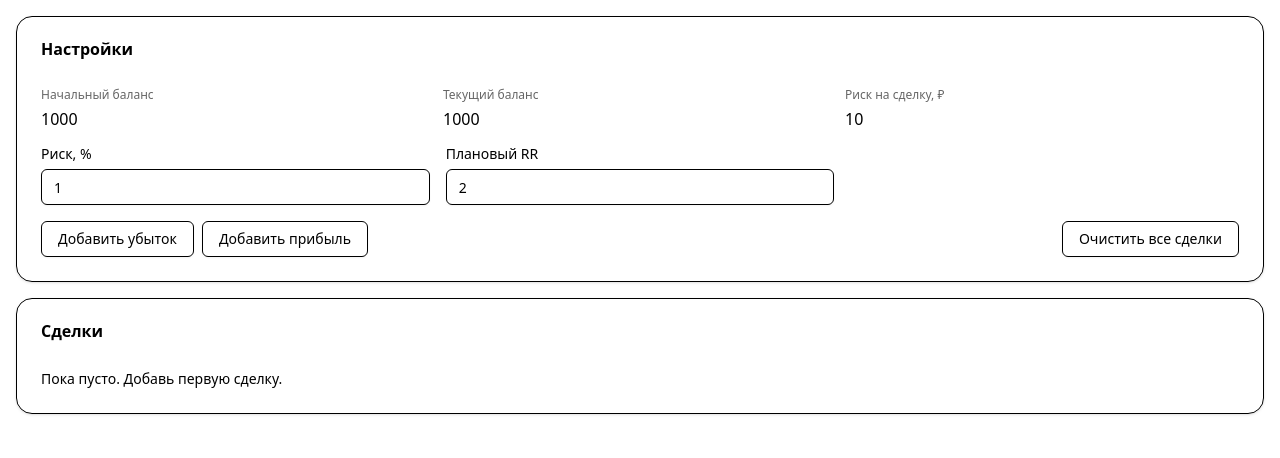
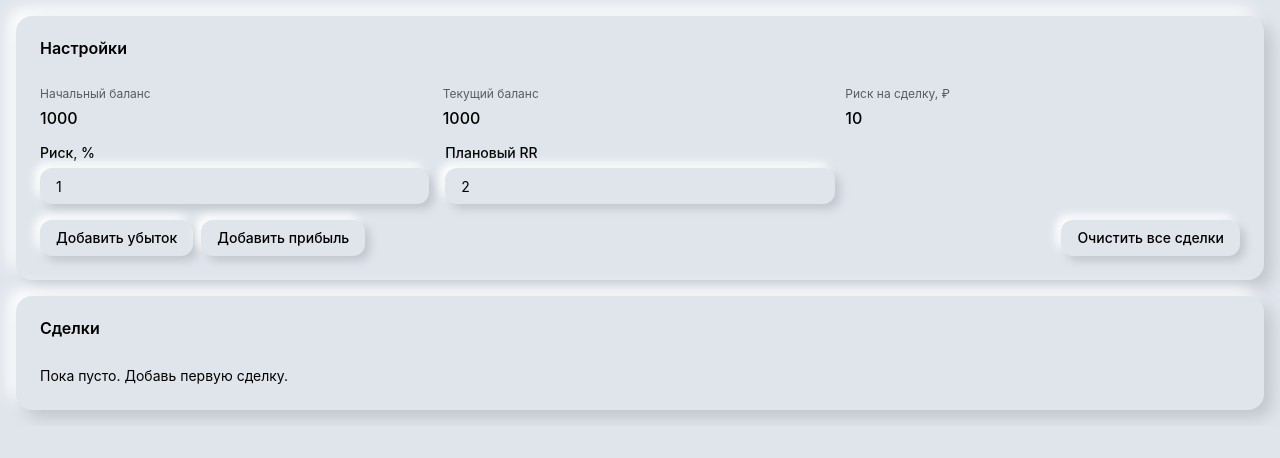
Before and after one commit to Unagimaki/trade-app, a React (Vite) app: page / in a window 1280 px wide. Shown: the top 458 px of the page. Built offline with nearby package versions, Linux system fonts and the light colour scheme.

Commit message:
added design system

```diff
--- a/src/components/ui/button.tsx
+++ b/src/components/ui/button.tsx
@@ -24,7 +24,11 @@ const buttonVariants = cva(
         ghost:
           "hover:bg-accent hover:text-accent-foreground dark:hover:bg-accent/50 hover:scale-[1.02] active:scale-[0.98]",
         link:
-          "text-primary underline-offset-4 hover:underline", // без scale для ссылок
+          "text-primary underline-offset-4 hover:underline",
+        neo:
+          "neo-button text-foreground font-medium " +
+          "hover:neo-button-hover active:neo-button-active " +
+          "disabled:neo-button-disabled",
       },
       size: {
         default: "h-9 px-4 py-2 has-[>svg]:px-3",
--- a/src/components/ui/card.tsx
+++ b/src/components/ui/card.tsx
@@ -7,7 +7,7 @@ function Card({ className, ...props }: React.ComponentProps<"div">) {
     <div
       data-slot="card"
       className={cn(
-        "bg-card text-card-foreground flex flex-col gap-6 rounded-xl border py-6 shadow-sm",
+        "neo-card bg-card text-card-foreground flex flex-col gap-6 rounded-xl py-6 shadow-sm",
         className
       )}
       {...props}
--- a/src/components/ui/input.tsx
+++ b/src/components/ui/input.tsx
@@ -1,5 +1,4 @@
 import * as React from "react"
-
 import { cn } from "@/lib/utils"
 
 function Input({ className, type, ...props }: React.ComponentProps<"input">) {
@@ -8,8 +7,9 @@ function Input({ className, type, ...props }: React.ComponentProps<"input">) {
       type={type}
       data-slot="input"
       className={cn(
-        "file:text-foreground placeholder:text-muted-foreground selection:bg-primary selection:text-primary-foreground dark:bg-input/30 border-input flex h-9 w-full min-w-0 rounded-md border bg-transparent px-3 py-1 text-base shadow-xs transition-[color,box-shadow] outline-none file:inline-flex file:h-7 file:border-0 file:bg-transparent file:text-sm file:font-medium disabled:pointer-events-none disabled:cursor-not-allowed disabled:opacity-50 md:text-sm",
-        "focus-visible:border-ring focus-visible:ring-ring/50 focus-visible:ring-[3px]",
+        "file:text-foreground placeholder:text-muted-foreground selection:bg-primary selection:text-primary-foreground dark:bg-input/30 border-input flex h-9 w-full min-w-0 rounded-md border bg-transparent px-3 py-1 text-base transition-[color,box-shadow] outline-none file:inline-flex file:h-7 file:border-0 file:bg-transparent file:text-sm file:font-medium disabled:pointer-events-none disabled:cursor-not-allowed disabled:opacity-50 md:text-sm",
+        // УБИРАЕМ стандартные focus-стили shadcn!
+        // "focus-visible:border-ring focus-visible:ring-ring/50 focus-visible:ring-[3px]",
         "aria-invalid:ring-destructive/20 dark:aria-invalid:ring-destructive/40 aria-invalid:border-destructive",
         className
       )}
--- a/src/entities/trade/ui/TradeItem.tsx
+++ b/src/entities/trade/ui/TradeItem.tsx
@@ -29,12 +29,12 @@ export default function TradeItem({ trade, index }: { trade: Trade, index: numbe
   const pnlClass = pnl > 0 ? "text-green-600" : pnl < 0 ? "text-red-600" : "text-muted-foreground";
 
   return (
-    <Card className="rounded-2xl">
+    <Card className=".neo-card rounded-2xl">
       <CardHeader className="flex-row items-center justify-between space-y-0">
         <CardTitle className="text-base">Сделка {index}</CardTitle>
         <div className="flex items-center gap-2">
           <div className="text-xs text-muted-foreground">{formatDate(trade.date)}</div>
-          <Button variant="outline" size="sm" onClick={() => dispatch(removeTrade(trade.id))}>
+          <Button variant="neo" size="sm" onClick={() => dispatch(removeTrade(trade.id))}>
             Удалить
           </Button>
         </div>
--- a/src/features/settings-panel/ui/SettingsPanel.tsx
+++ b/src/features/settings-panel/ui/SettingsPanel.tsx
@@ -91,6 +91,7 @@ export default function SettingsPanel() {
             <Input
               id="riskPercent"
               type="number"
+              className="neo-input"
               min={0}
               max={100}
               step={1}
@@ -104,6 +105,7 @@ export default function SettingsPanel() {
               id="plannedRR"
               type="number"
               step="0.1"
+              className="neo-input"
               min={0.1}
               value={plannedRR}
               onChange={onRRChange}
@@ -113,10 +115,10 @@ export default function SettingsPanel() {
 
         {/* Действия со сделками */}
         <div className="flex flex-wrap gap-2">
-          <Button variant="outline" onClick={onAddLoss}>Добавить убыток</Button>
-          <Button variant="outline" onClick={onAddWin}>Добавить прибыль</Button>
+          <Button variant="neo" onClick={onAddLoss}>Добавить убыток</Button>
+          <Button variant="neo" onClick={onAddWin}>Добавить прибыль</Button>
           <div className="grow" />
-            <Button variant="outline" onClick={() => dispatch(clearAll())}>
+            <Button variant="neo" onClick={() => dispatch(clearAll())}>
               Очистить все сделки
             </Button>
           </div>
--- a/src/index.css
+++ b/src/index.css
@@ -1,2 +1,13 @@
 @import "tailwindcss";
 @import "tw-animate-css";
+@import './styles/neumorphism.css';
+
+body {
+    background-color: #e0e5ec;
+    font-family: 'Inter', sans-serif;
+    overflow: hidden;
+}
+
+html {
+    overflow-y: scroll;
+}
--- /dev/null
+++ b/src/styles/neumorphism.css
@@ -0,0 +1,111 @@
+/* src/styles/neumorphism.css */
+.neo-card {
+    border-radius: 16px;
+    background: #e0e5ec;
+    box-shadow:
+        8px 8px 16px #c1c6cd,
+        -8px -8px 16px #ffffff;
+}
+
+.neo-button {
+    border-radius: 12px;
+    background: #e0e5ec;
+    box-shadow:
+        5px 5px 10px #c1c6cd,
+        -5px -5px 10px #ffffff;
+    border: none;
+    transition: all 0.2s ease;
+}
+
+.neo-button:hover {
+    box-shadow:
+        3px 3px 6px #c1c6cd,
+        -3px -3px 6px #ffffff;
+}
+
+.neo-button:active {
+    box-shadow:
+        inset 3px 3px 6px #c1c6cd,
+        inset -3px -3px 6px #ffffff;
+}
+
+.neo-input {
+    border-radius: 12px;
+    background: #e0e5ec;
+    box-shadow:
+        inset 3px 3px 6px #c1c6cd,
+        inset -3px -3px 6px #ffffff;
+    border: none;
+    padding: 0.5rem 1rem;
+}
+
+/* src/styles/neo.css */
+/* src/styles/neo.css */
+@layer components {
+    .neo-button {
+        border-radius: 12px;
+        background: #e0e5ec;
+        border: none;
+        transition: all 0.2s ease-in-out;
+        /* Внешняя тень - кнопка "выпуклая" */
+        box-shadow:
+            5px 5px 10px #c1c6cd,
+            -5px -5px 10px #ffffff;
+    }
+
+    .neo-button:hover {
+        /* При наведении - тени становятся мягче */
+        box-shadow:
+            3px 3px 6px #c1c6cd,
+            -3px -3px 6px #ffffff;
+        transform: translateY(1px);
+    }
+
+    .neo-button:active {
+        /* При нажатии - кнопка "впадает" */
+        box-shadow:
+            inset 3px 3px 6px #c1c6cd,
+            inset -3px -3px 6px #ffffff;
+        transform: translateY(2px);
+        background: linear-gradient(145deg, #d1d9e6, #ffffff);
+    }
+
+    .neo-button:disabled {
+        box-shadow: none;
+        background: #f0f0f0;
+        transform: none;
+    }
+
+}
+
+/* src/styles/neo.css */
+@layer components {
+
+    /* Усиливаем селекторы и добавляем !important */
+    input.neo-input.neo-input {
+        border-radius: 12px !important;
+        background: #e0e5ec !important;
+        border: none !important;
+        transition: all 0.2s ease !important;
+        box-shadow:
+            5px 5px 10px #c1c6cd,
+            -5px -5px 10px #ffffff !important;
+    }
+
+    input.neo-input.neo-input:hover {
+        box-shadow:
+            3px 3px 6px #c1c6cd,
+            -3px -3px 6px #ffffff !important;
+    }
+
+    input.neo-input.neo-input:focus {
+        box-shadow:
+            inset 3px 3px 6px #c1c6cd,
+            inset -3px -3px 6px #ffffff !important;
+        background: #dde1e7 !important;
+        outline: none !important;
+        /* Убираем стандартные focus-стили */
+        border-color: transparent !important;
+        ring: none !important;
+    }
+}
--- a/src/widgets/trade-list/ui/TradeList.tsx
+++ b/src/widgets/trade-list/ui/TradeList.tsx
@@ -20,7 +20,7 @@ export default function TradesList() {
   }
 
   return (
-    <div className="space-y-3">
+    <div className="space-y-7">
       {trades.map((t, index) => (
         <TradeItem key={t.id} trade={t} index={trades.length - index} />
       ))}
```
